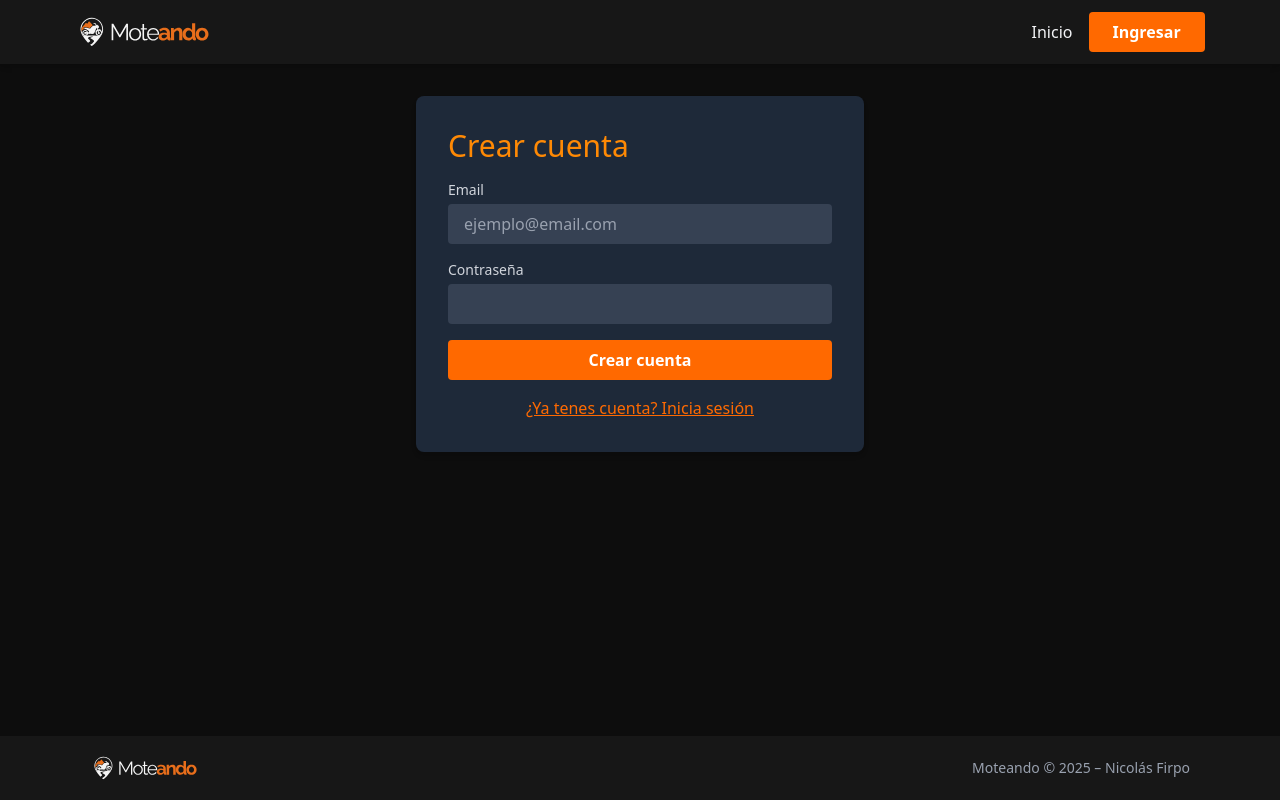
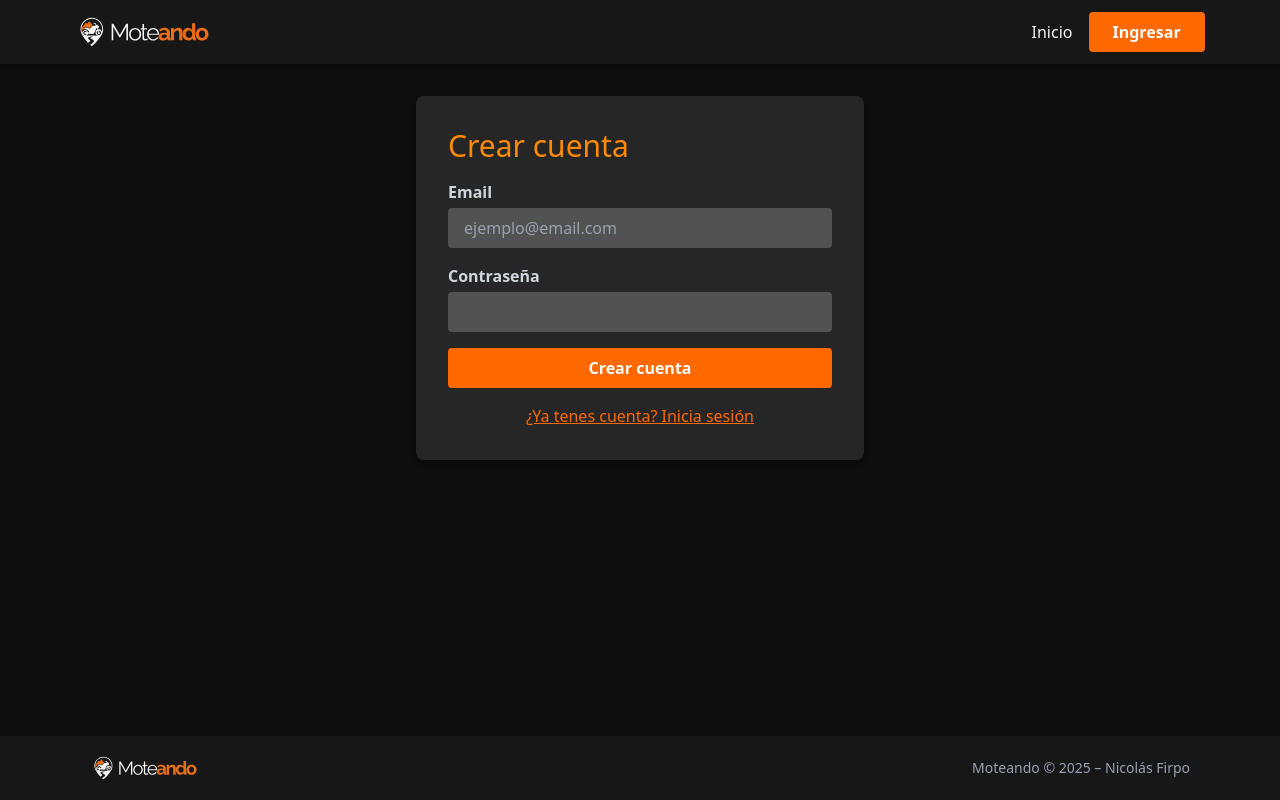
Before and after one commit to niknef/Moteando-Vue, a Vue app: page /register in a window 1280 px wide. Built offline with nearby package versions, Linux system fonts and the light colour scheme; no server answers.

Commit message:
fix login and register style

```diff
--- a/src/pages/Login.vue
+++ b/src/pages/Login.vue
@@ -48,28 +48,28 @@ export default {
 </script>
 
 <template>
-  <section class="max-w-md mx-auto bg-gray-800 text-gray-100 p-8 rounded-lg shadow-md mt-8">
+  <section class="max-w-md mx-auto bg-neutral-800 text-gray-100 p-8 rounded-lg shadow-md mt-8">
     <BaseHeading1>Iniciar sesión</BaseHeading1>
 
     <form @submit.prevent="handleSubmit" class="flex flex-col gap-4 mt-4">
       <div>
-        <label for="email" class="block mb-1 text-sm text-gray-300">Email</label>
+        <label for="email" class="block mb-1 text-md font-semibold text-gray-300">Email</label>
         <input
           v-model="user.email"
           type="email"
           id="email"
-          class="w-full px-4 py-2 rounded bg-gray-700 text-white placeholder-gray-400 focus:outline-none"
+          class="w-full px-4 py-2 rounded bg-neutral-600 text-white placeholder-gray-400 focus:outline-none"
           placeholder="ejemplo@email.com"
           required
         />
       </div>
       <div>
-        <label for="password" class="block mb-1 text-sm text-gray-300">Contraseña</label>
+        <label for="password" class="block mb-1 text-md font-semibold text-gray-300">Contraseña</label>
         <input
           v-model="user.password"
           type="password"
           id="password"
-          class="w-full px-4 py-2 rounded bg-gray-700 text-white placeholder-gray-400 focus:outline-none"
+          class="w-full px-4 py-2 rounded bg-neutral-600 text-white placeholder-gray-400 focus:outline-none"
           required
         />
       </div>
--- a/src/pages/Register.vue
+++ b/src/pages/Register.vue
@@ -42,28 +42,28 @@ export default {
 </script>
 
 <template>
-  <section class="max-w-md mx-auto bg-gray-800 text-gray-100 p-8 rounded-lg shadow-md mt-8">
+  <section class="max-w-md mx-auto bg-neutral-800 text-gray-100 p-8 rounded-lg shadow-md mt-8">
     <BaseHeading1>Crear cuenta</BaseHeading1>
 
     <form @submit.prevent="handleSubmit" class="flex flex-col gap-4 mt-4">
         <div>
-            <label for="email" class="block mb-1 text-sm text-gray-300">Email</label>
+            <label for="email" class="block mb-1 text-md font-semibold text-gray-300">Email</label>
             <input
             v-model="user.email"
             type="email"
             id="email"
-            class="w-full px-4 py-2 rounded bg-gray-700 text-white placeholder-gray-400 focus:outline-none"
+            class="w-full px-4 py-2 rounded bg-neutral-600 text-white placeholder-gray-400 focus:outline-none"
             placeholder="ejemplo@email.com"
             required
             />
         </div>
         <div>
-            <label for="password" class="block mb-1 text-sm text-gray-300">Contraseña</label>
+            <label for="password" class="block mb-1 text-md font-semibold text-gray-300">Contraseña</label>
             <input
             v-model="user.password"
             type="password"
             id="password"
-            class="w-full px-4 py-2 rounded bg-gray-700 text-white placeholder-gray-400 focus:outline-none"
+            class="w-full px-4 py-2 rounded bg-neutral-600 text-white placeholder-gray-400 focus:outline-none"
             required
             />
         </div>
```
